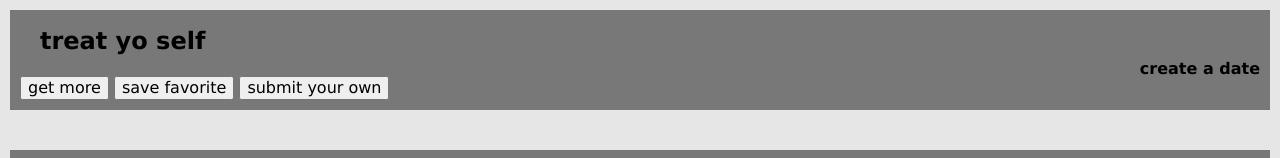
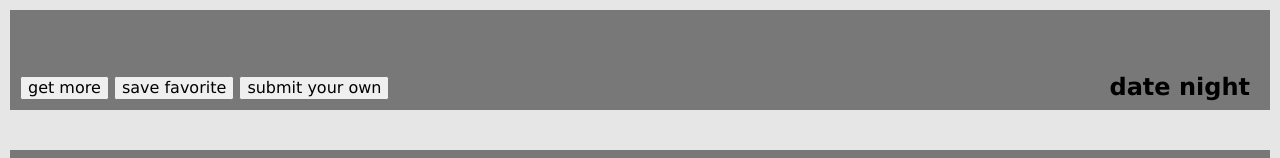
Before and after one commit to ErinUntermeyer/eu-comp-challenge-1, a plain HTML site: page index.html in a window 1280 px wide. Shown: the top 158 px of the page. Drawn offline with Linux system fonts and the light colour scheme.

Commit message:
Update nav section logo/title

```diff
--- a/index.html
+++ b/index.html
@@ -9,13 +9,13 @@
   <body>
     <nav>
       <div class="nav-buttons">
-        <h1 class="title">treat yo self</h1>
         <button class="random">get more</button>
         <button class="save">save favorite</button>
         <button class="submit">submit your own</button>
       </div>
-      <div class="logo">
-        <h4>create a date<h4>
+      <div class="title">
+        <h1>date night<h1>
+      </div>
     </nav>
     <div class="space">
     </div>
--- a/styles.css
+++ b/styles.css
@@ -21,19 +21,16 @@ nav {
   place-items: flex-end;
 }
 
-.title {
-  padding-left: 20px;
-}
-
 /* this is my flex item */
 .nav-buttons {
   align-content: flex-start;
   margin: 10px;
 }
 
-.logo {
-  align-self: flex-end;
-  margin: 10px;
+.title {
+  text-align: right;
+  padding-right: 20px;
+  line-height: 5px;
 }
 
 .space {
@@ -117,18 +114,22 @@ img {
   .content {
     grid-template-columns: 1fr 1fr;
   }
+  .title {
+    line-height: 20px;
+  }
 }
 
 @media screen and (max-width: 30em) {
   .content {
     grid-template-columns: 1fr;
   }
-
   .nav-buttons {
     margin: 0;
   }
-
   .space {
     padding: 5px;
   }
+  .title {
+    line-height: 20px;
+  }
 }
```
Also changed, not shown: 1 other file.
